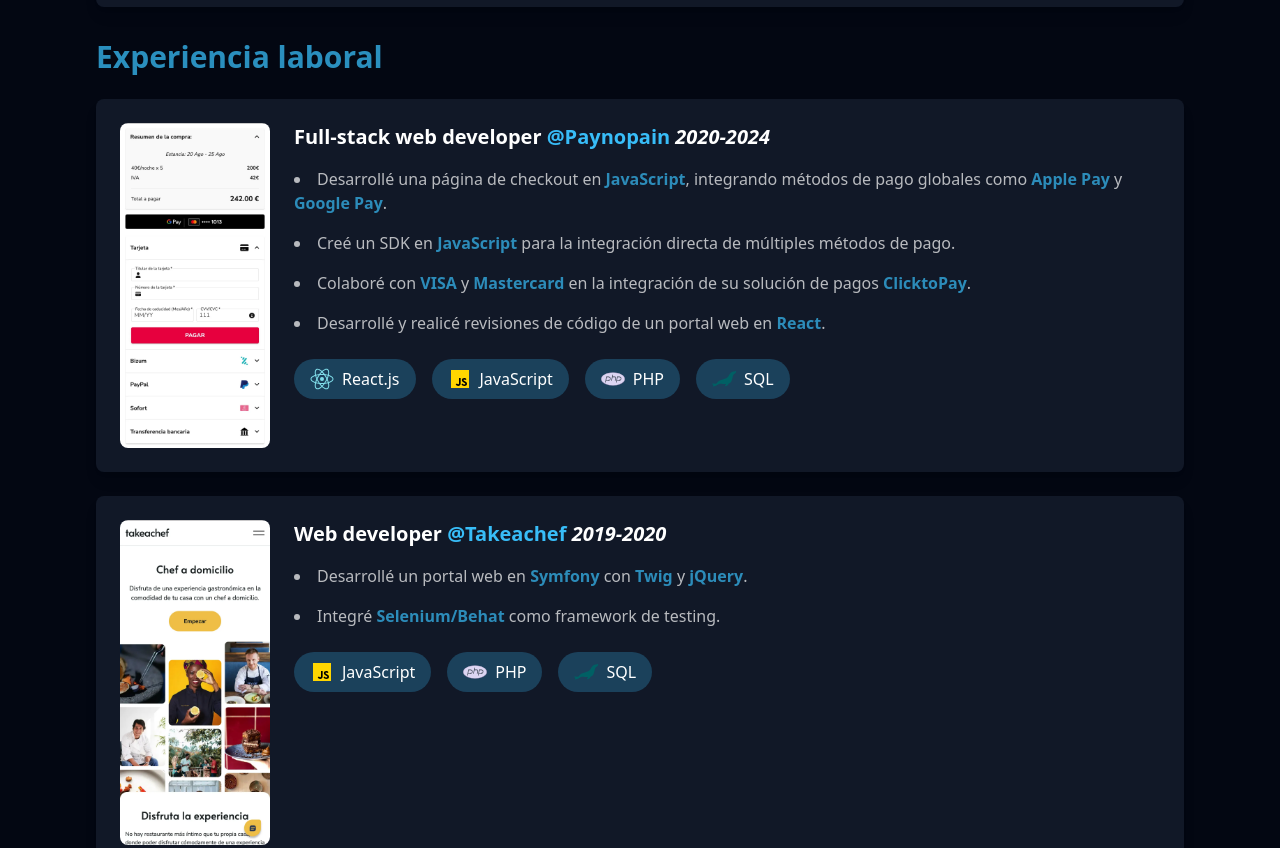
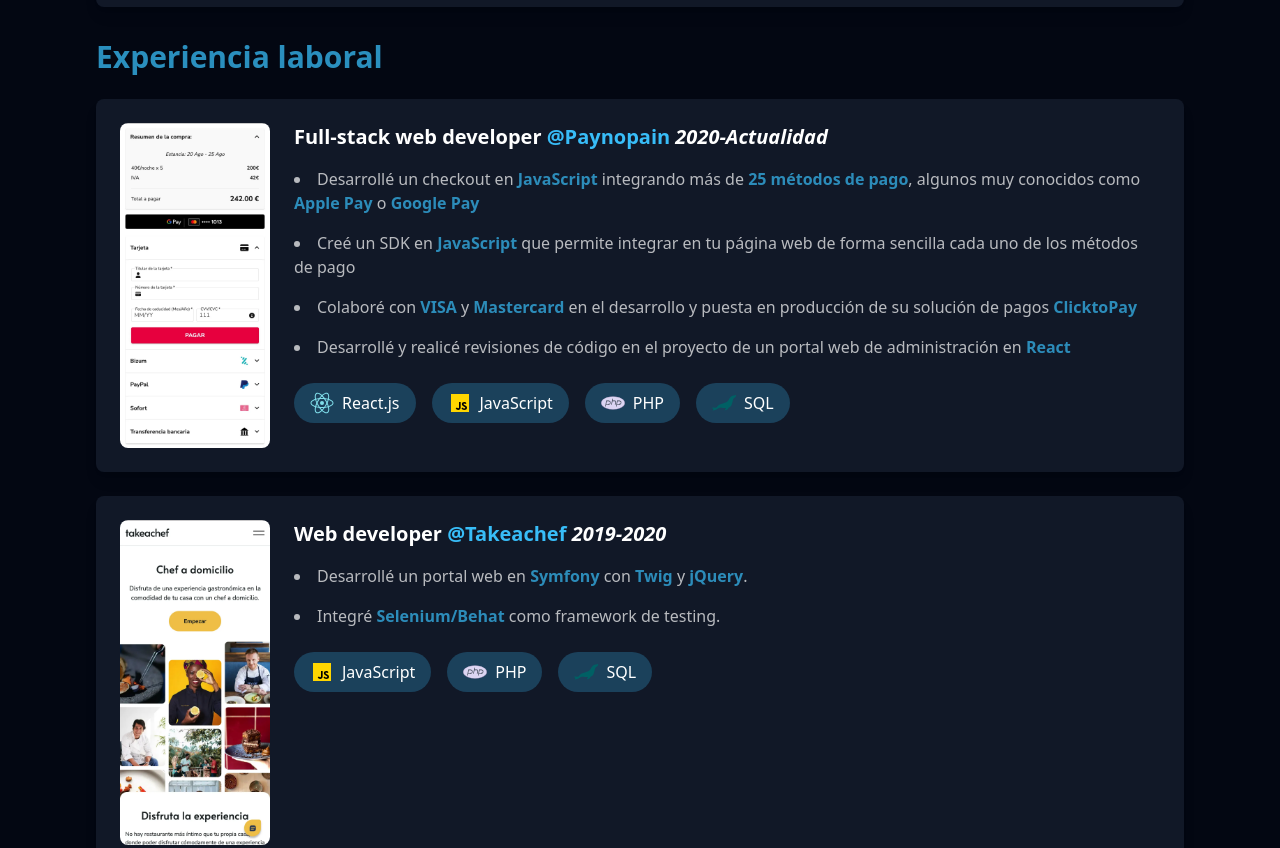
Before and after one commit to miguelmarquezblasco/miguelmarquezblasco.github.io, a plain HTML site: page index.html in a window 1280 px wide. Shown: the part 1258-2106 px from the top of the page. Drawn offline with nearby package versions, Linux system fonts and the light colour scheme.

Commit message:
update cv

```diff
--- a/index.html
+++ b/index.html
@@ -178,12 +178,12 @@
                     class="h-auto rounded-lg transition-transform transform hover:scale-150 z-10 relative hidden sm:block" width="150" loading="lazy">
                 </div>
                 <div class="ml-0 sm:ml-6">
-                    <h3 class="text-xl font-semibold mb-4">Full-stack web developer <strong class="text-sky-400">@Paynopain</strong> <em>2020-2024</em></h3>
+                    <h3 class="text-xl font-semibold mb-4">Full-stack web developer <strong class="text-sky-400">@Paynopain</strong> <em>2020-Actualidad</em></h3>
                     <ul class="list-disc list-inside space-y-4 opacity-70">
-                        <li>Desarrollé una página de checkout en <strong class="text-sky-400">JavaScript</strong>, integrando métodos de pago globales como <strong class="text-sky-400">Apple Pay</strong> y <strong class="text-sky-400">Google Pay</strong>.</li>
-                        <li>Creé un SDK en <strong class="text-sky-400">JavaScript</strong> para la integración directa de múltiples métodos de pago.</li>
-                        <li>Colaboré con <strong class="text-sky-400">VISA</strong> y <strong class="text-sky-400">Mastercard</strong> en la integración de su solución de pagos <strong class="text-sky-400">ClicktoPay</strong>.</li>
-                        <li>Desarrollé y realicé revisiones de código de un portal web en <strong class="text-sky-400">React</strong>.</li>
+                        <li>Desarrollé un checkout en <strong class="text-sky-400">JavaScript</strong> integrando más de <strong class="text-sky-400">25 métodos de pago</strong>, algunos muy conocidos como <strong class="text-sky-400">Apple Pay</strong> o <strong class="text-sky-400">Google Pay</strong></li>
+                        <li>Creé un SDK en <strong class="text-sky-400">JavaScript</strong> que permite integrar en tu página web de forma sencilla cada uno de los métodos de pago</li>
+                        <li>Colaboré con <strong class="text-sky-400">VISA</strong> y <strong class="text-sky-400">Mastercard</strong> en el desarrollo y puesta en producción de su solución de pagos <strong class="text-sky-400">ClicktoPay</strong></li>
+                        <li>Desarrollé y realicé revisiones de código en el proyecto de un portal web de administración en <strong class="text-sky-400">React</strong></li>
                     </ul>
                     <ul class="flex flex-wrap justify-left gap-4 pt-6 max-w-2xl">
                         <li class="flex items-center space-x-2 bg-sky-400/25 text-center px-4 py-2 rounded-full transition-transform transform hover:scale-105 hover:bg-sky-500/50">
@@ -279,8 +279,8 @@
             <ul class="list-disc list-inside space-y-4 opacity-70">
                 <li>Desarrollo de aplicaciones <strong class="text-sky-400">Web</strong> y <strong class="text-sky-400">Mobile</strong> de 0 a producción</li>
                 <li>Dominio de <strong class="text-sky-400">TDD</strong>, <strong class="text-sky-400">Git</strong>, principios <strong class="text-sky-400">SOLID</strong> y buenas prácticas</li>
-                <li>Experiencia en trato con clientes y colaboradores externos</li>
-                <li>Trabajo en equipo y capacidad de mejora</li>
+                <li>Experiencia en trato con clientes y colaboradores</li>
+                <li>Trabajo en equipo</li>
                 <li><strong class="text-sky-400">Español</strong> y <strong class="text-sky-400">valenciano</strong> nativos. <strong class="text-sky-400">Inglés</strong> B2</li>
             </ul>
         </section>
```
Also changed, not shown: 1 other file.
